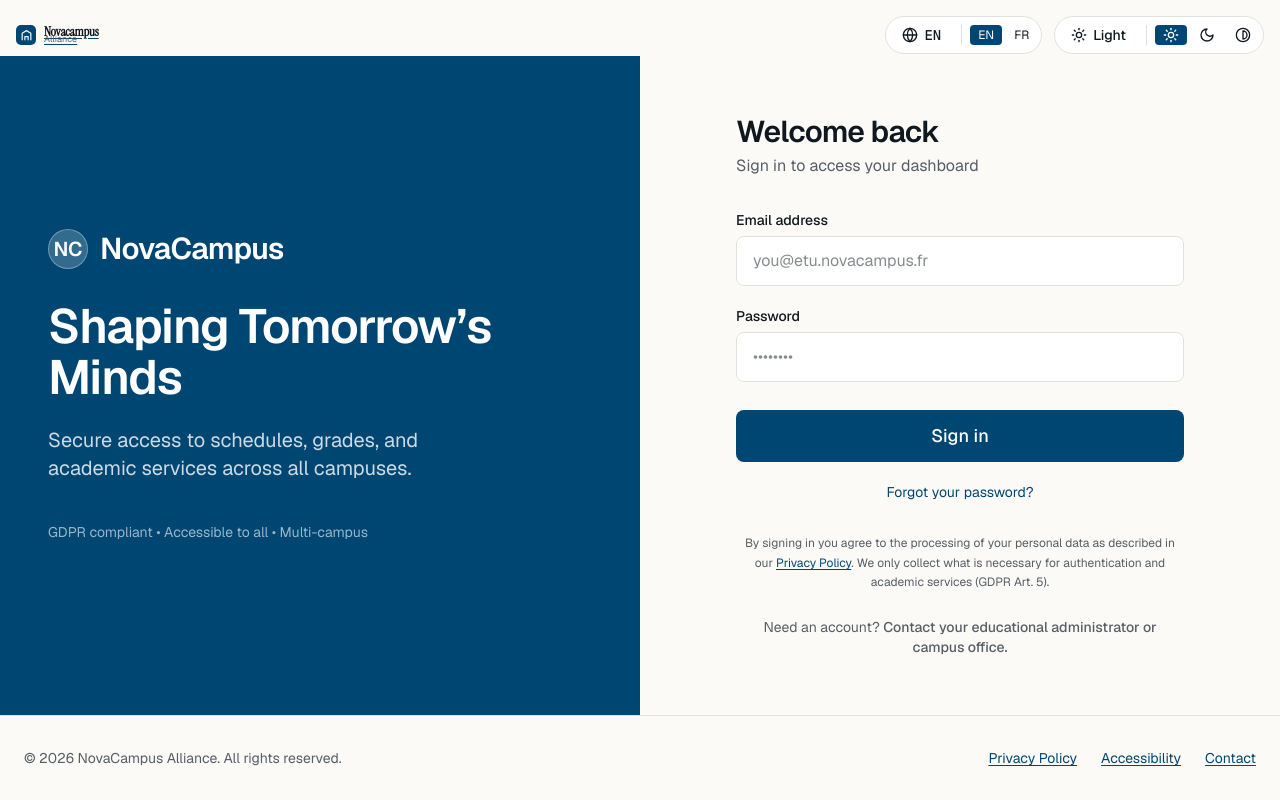
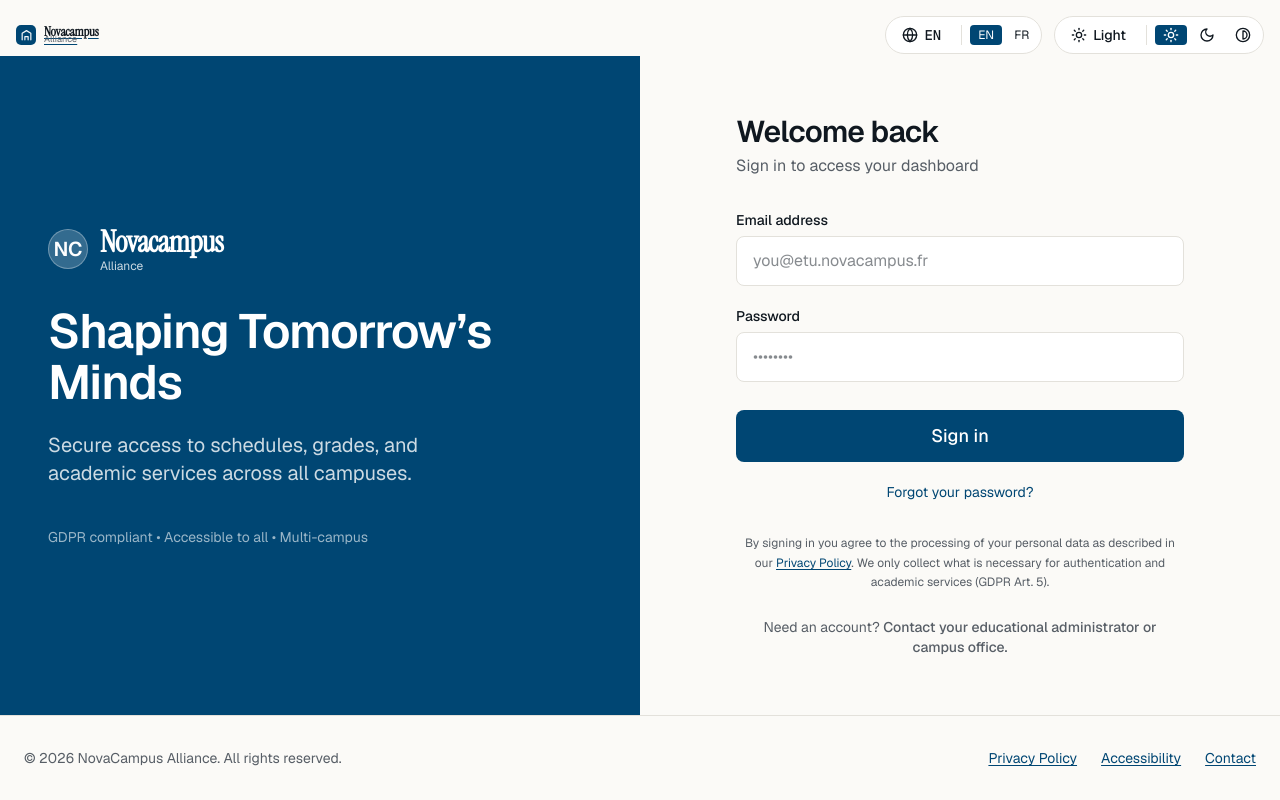
Before and after one commit to PROJETWEB-CESI/Project-Web-Group1, a Next.js app in the folder frontend/nova-campus-web/: page /login in a window 1280 px wide. Built offline with nearby package versions, Linux system fonts and the light colour scheme; no server answers.

Commit message:
style(frontend): update login page branding to use same Novacampus + Alliance logo wordmark format for consistency

```diff
--- a/frontend/nova-campus-web/src/app/login/page.js
+++ b/frontend/nova-campus-web/src/app/login/page.js
@@ -58,7 +58,10 @@ export default function LoginPage() {
             <div className="h-10 w-10 rounded-full bg-white/20 border border-[var(--color-on-primary)]/30 flex items-center justify-center text-xl font-semibold">
               NC
             </div>
-            <span className="text-3xl font-semibold tracking-tight">NovaCampus</span>
+            <div className="flex flex-col leading-none">
+              <span className="text-3xl font-semibold tracking-tight" style={{ fontFamily: 'var(--font-display)' }}>Novacampus</span>
+              <span className="text-xs -mt-0.5 opacity-80" style={{ fontFamily: 'var(--font-body)' }}>Alliance</span>
+            </div>
           </div>
 
           <h1 className="text-5xl font-semibold leading-[1.05] tracking-tight mb-6">
@@ -82,7 +85,10 @@ export default function LoginPage() {
             <div className="h-9 w-9 rounded-full bg-[var(--color-primary)] text-[var(--color-on-primary)] flex items-center justify-center text-lg font-semibold">
               NC
             </div>
-            <span className="text-2xl font-semibold text-[var(--color-text)]">NovaCampus</span>
+            <div className="flex flex-col leading-none">
+              <span className="text-2xl font-semibold" style={{ fontFamily: 'var(--font-display)' }}>Novacampus</span>
+              <span className="text-[10px] -mt-0.5 text-[var(--color-text-muted)]" style={{ fontFamily: 'var(--font-body)' }}>Alliance</span>
+            </div>
           </div>
 
           <div className="mb-8">
```
